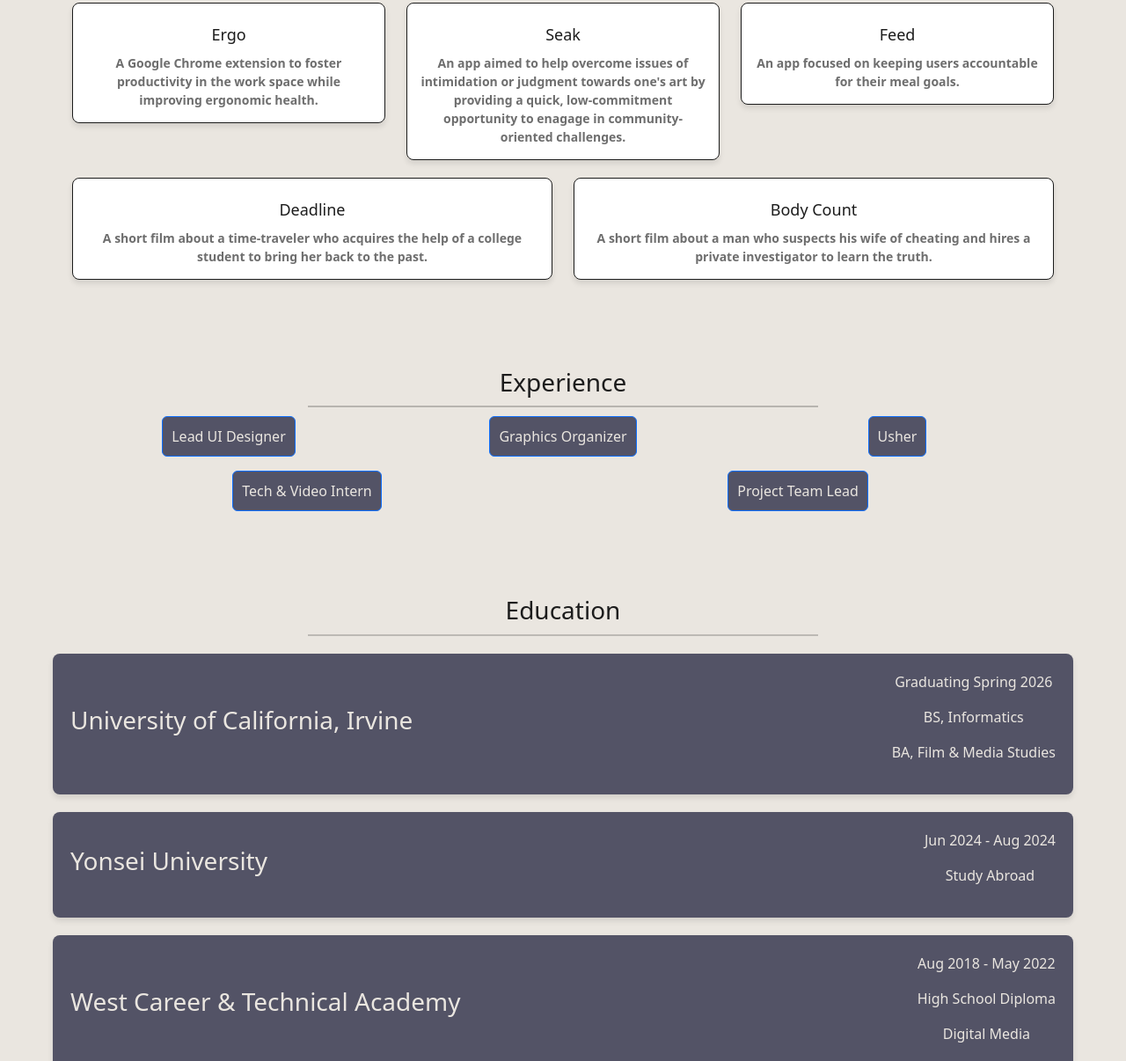
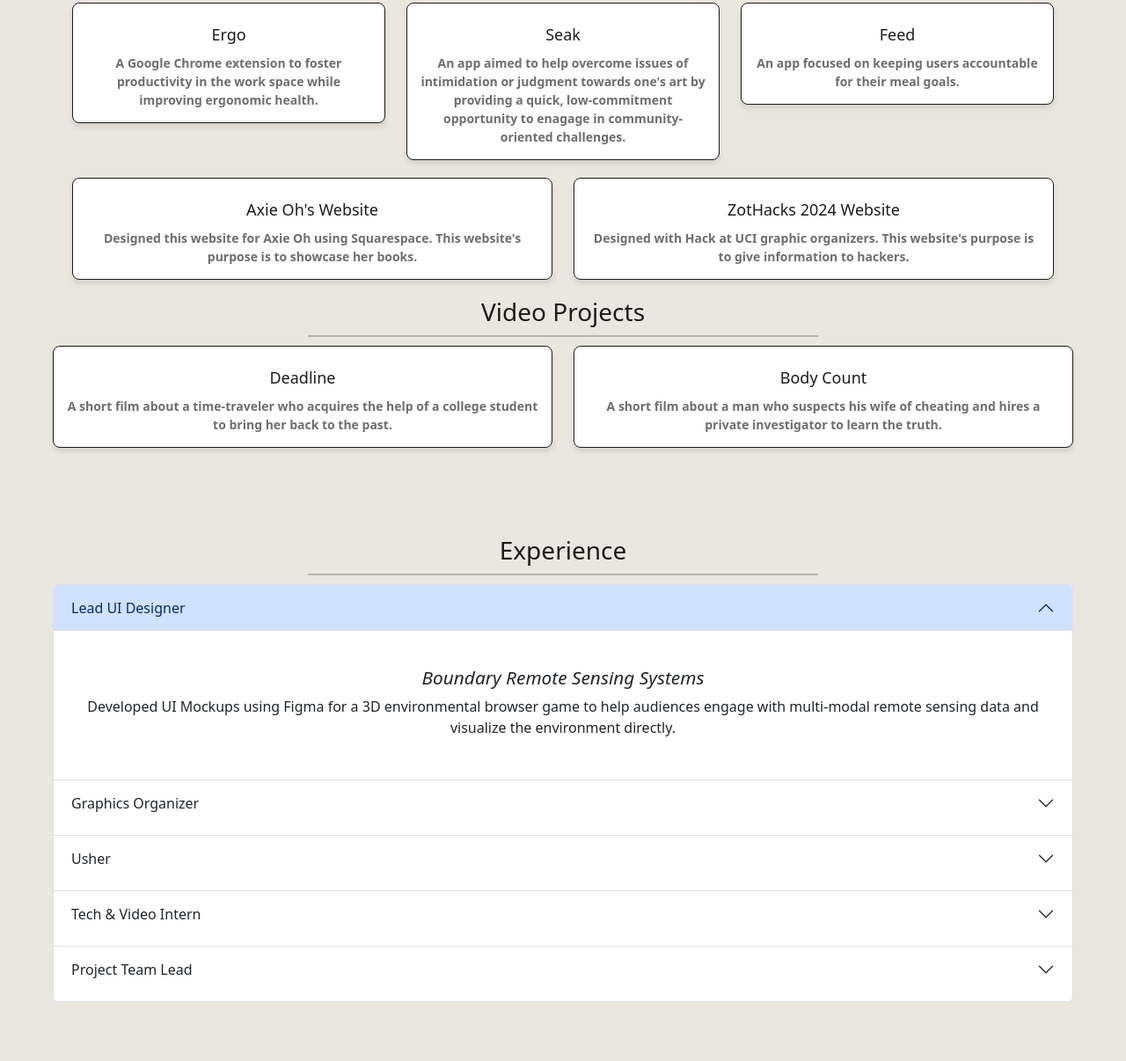
Before and after one commit to camilleoh/camilleoh.github.io, a plain HTML site: page index.html in a window 1280 px wide. Shown: the part 1077-2283 px from the top of the page at 88% size. Drawn offline with nearby package versions, Linux system fonts and the light colour scheme.

Commit message:
Update index.html

```diff
--- a/index.html
+++ b/index.html
@@ -60,7 +60,7 @@ EMAIL: camilleo@uci.edu
   </div>
 
   <div id="projects" class="projects">
-    <h2>Projects</h2>
+    <h2>Design Projects</h2>
     <hr>
     <div class="container text-center">
       <div class="row">
@@ -85,17 +85,33 @@ EMAIL: camilleo@uci.edu
       </div>
       <div class="row">
         <div class="col">
-          <a href="https://drive.google.com/file/d/13BXSrT6yn35OXCWkJGdz6zaic22L7QA1/view?usp=sharing" target="_blank" class="project-square">
-            <h3>Deadline</h3>
-            <p>A short film about a time-traveler who acquires the help of a college student to bring her back to the past.</p>
+          <a href="https:/axieoh.com" target="_blank" class="project-square">
+            <h3>Axie Oh's Website</h3>
+            <p>Designed this website for Axie Oh using Squarespace. This website's purpose is to showcase her books.</p>
           </a>
         </div>
         <div class="col">
-          <a href="https://drive.google.com/file/d/1Qlu69lFBf2Bg8RSshxOUyEgPjDNWutO_/view?usp=sharing" target="_blank" class="project-square">
-            <h3>Body Count</h3>
-            <p>A short film about a man who suspects his wife of cheating and hires a private investigator to learn the truth.</p>
+          <a href="https://zothacks.com/" target="_blank" class="project-square">
+            <h3>ZotHacks 2024 Website</h3>
+            <p>Designed with Hack at UCI graphic organizers. This website's purpose is to give information to hackers.</p>
           </a>
         </div>
+      </div>
+    </div>
+    <h2>Video Projects</h2>
+    <hr>
+    <div class="row">
+      <div class="col">
+        <a href="https://drive.google.com/file/d/13BXSrT6yn35OXCWkJGdz6zaic22L7QA1/view?usp=sharing" target="_blank" class="project-square">
+          <h3>Deadline</h3>
+          <p>A short film about a time-traveler who acquires the help of a college student to bring her back to the past.</p>
+        </a>
+      </div>
+      <div class="col">
+        <a href="https://drive.google.com/file/d/1Qlu69lFBf2Bg8RSshxOUyEgPjDNWutO_/view?usp=sharing" target="_blank" class="project-square">
+          <h3>Body Count</h3>
+          <p>A short film about a man who suspects his wife of cheating and hires a private investigator to learn the truth.</p>
+        </a>
       </div>
     </div>
   </div>
@@ -103,7 +119,7 @@ EMAIL: camilleo@uci.edu
   <div id="experience" class="experience">
     <h2>Experience</h2>
     <hr>
-    <div class="container text-center">
+    <!-- <div class="container text-center">
       <div class="row">
         <div class="col">
           <p class="d-inline-flex gap-1">
@@ -177,6 +193,82 @@ EMAIL: camilleo@uci.edu
                 <p>- Conducted usability testing and successfully presented our app design to a panel of industry professionals.</p>
               </div>
             </div>
+          </div>
+        </div>
+      </div>
+    </div> -->
+
+    <div class="accordion" id="accordionExample">
+      <div class="accordion-item">
+        <h2 class="accordion-header">
+          <button class="accordion-button" type="button" data-bs-toggle="collapse" data-bs-target="#collapseOne" aria-expanded="true" aria-controls="collapseOne">
+            Lead UI Designer
+          </button>
+        </h2>
+        <div id="collapseOne" class="accordion-collapse collapse show" data-bs-parent="#accordionExample">
+          <div class="accordion-body">
+            <h3><em>Boundary Remote Sensing Systems</em></h3>
+            <p>Developed UI Mockups using Figma for a 3D environmental browser game to help audiences engage with multi-modal remote sensing data and visualize the environment directly.</p>
+          </div>
+        </div>
+      </div>
+      <div class="accordion-item">
+        <h2 class="accordion-header">
+          <button class="accordion-button collapsed" type="button" data-bs-toggle="collapse" data-bs-target="#collapseTwo" aria-expanded="false" aria-controls="collapseTwo">
+            Graphics Organizer
+          </button>
+        </h2>
+        <div id="collapseTwo" class="accordion-collapse collapse" data-bs-parent="#accordionExample">
+          <div class="accordion-body">
+            <h3><em>Hack at UCI</em></h3>
+            <p>- Developed UI Mockups for hackathon events using Figma.</p>
+            <p>- Designed social media posts from scratch to promote workshops and hackathon events.</p>
+            <p>- Coordinated with marketing and tech to advertise hackathon events and increase impact.</p>
+          </div>
+        </div>
+      </div>
+      <div class="accordion-item">
+        <h2 class="accordion-header">
+          <button class="accordion-button collapsed" type="button" data-bs-toggle="collapse" data-bs-target="#collapseThree" aria-expanded="false" aria-controls="collapseThree">
+            Usher
+          </button>
+        </h2>
+        <div id="collapseThree" class="accordion-collapse collapse" data-bs-parent="#accordionExample">
+          <div class="accordion-body">
+            <h3><em>Irvine Barclay Theatre</em></h3>
+            <p>- Collaborated with a team to provide professional customer service, assisting guests efficiently and courteously.</p>
+            <p>- Managed ticketing operations to ensure accurate seating and seamless entry of guests into the venue.</p>
+
+          </div>
+        </div>
+      </div>
+      <div class="accordion-item">
+        <h2 class="accordion-header">
+          <button class="accordion-button collapsed" type="button" data-bs-toggle="collapse" data-bs-target="#collapseFour" aria-expanded="false" aria-controls="collapseFour">
+            Tech & Video Intern
+          </button>
+        </h2>
+        <div id="collapseFour" class="accordion-collapse collapse" data-bs-parent="#accordionExample">
+          <div class="accordion-body">
+            <h3><em>Film-Arts-Drama-Alliance</em></h3>
+            <p>- Coordinated the annual Zotfest film festival at UCI, highlighting student filmmaking talents under FADA.</p>
+            <p>- Administered the FilmFreeway website, ensuring efficient management of film submissions and monitoring their status throughout the festival term.</p>
+            <p>- Directed behind-the-scenes documentation through photography and videography, collaborating closely with the marketing team to produce engaging promotional content.</p>
+          </div>
+        </div>
+      </div>
+      <div class="accordion-item">
+        <h2 class="accordion-header">
+          <button class="accordion-button collapsed" type="button" data-bs-toggle="collapse" data-bs-target="#collapseFive" aria-expanded="false" aria-controls="collapseFive">
+            Project Team Lead
+          </button>
+        </h2>
+        <div id="collapseFive" class="accordion-collapse collapse" data-bs-parent="#accordionExample">
+          <div class="accordion-body">
+            <h3><em>Design at UCI</em></h3>
+              <p>- Developed and implemented project plans for two projects: FEED and ERGO.</p>
+              <p>- Led and coordinated a team of designers, making strategic decisions to overcome project challenges.</p>
+              <p>- Conducted usability testing and successfully presented our app design to a panel of industry professionals.</p>
           </div>
         </div>
       </div>
@@ -288,7 +380,6 @@ EMAIL: camilleo@uci.edu
   <footer class="footer">
     <div class="footer-content">
       <p>Made with HTML and CSS.</p>
-      <p>Created in 8 hours.</p>
       <p>Contact me at camillejianoh@gmail.com.</p>
     </div>
   </footer>
```
